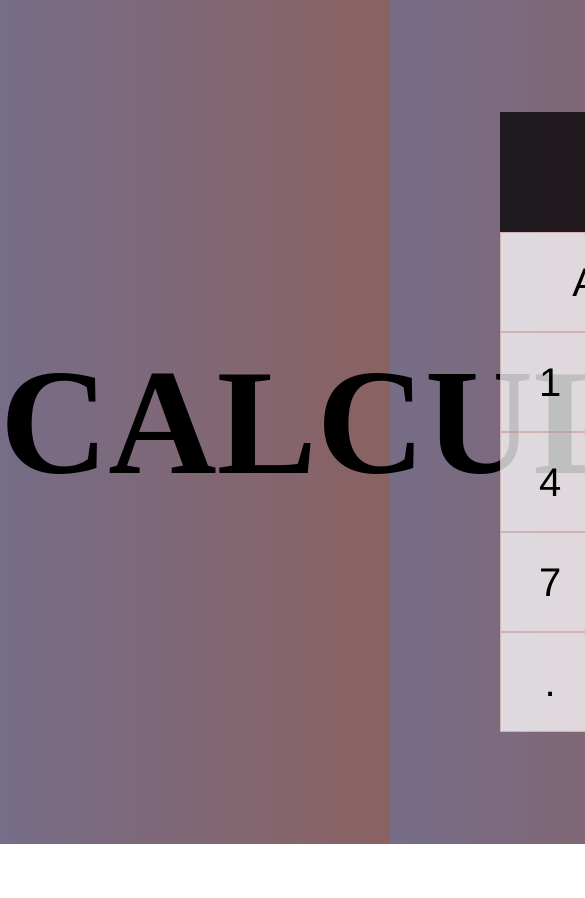
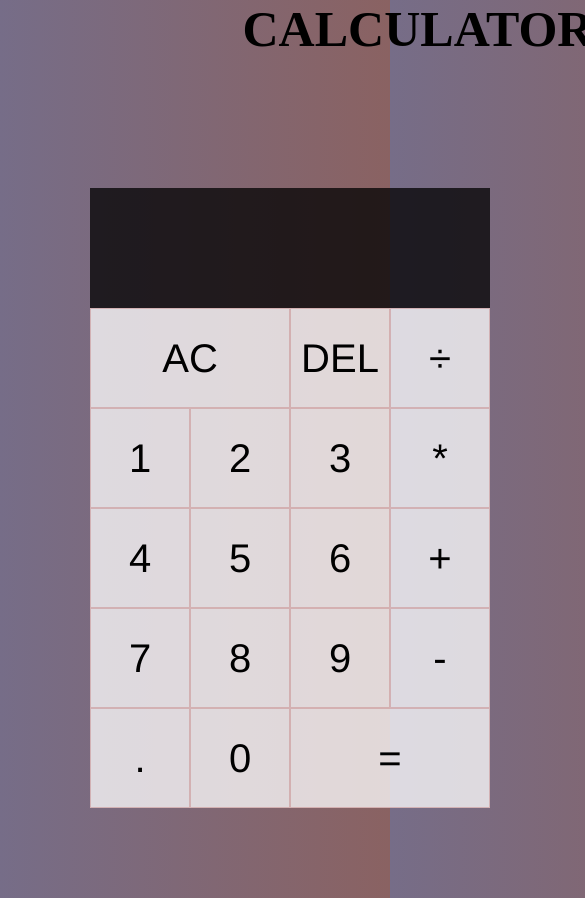
Before and after one commit to sayantan-1205/Calculator, a plain HTML site: page index.html in a window 390 px wide. Shown: the top 898 px of the page, 585 px wide, since content can reach past the window. Before the commit the page ends 844 px from the top, so only its background shows below. Drawn offline with Linux system fonts and the light colour scheme.

Commit message:
Update style.css

```diff
--- a/style.css
+++ b/style.css
@@ -8,32 +8,49 @@ body{
     margin:0;
     background: linear-gradient(to left,rgb(138, 98, 98),rgb(118, 109, 136));
 }
-.page{
 
-     display: flex;
-            justify-content:space-around;
-            align-items: center;
+.page {
+    display: flex;
+    justify-content: space-around;
+    align-items: center;
+    flex-wrap: wrap;
+    gap: 20px;
+}
 
+.name {
+    width: 50vw;
 
+    font-size:80px ;
+    font-weight: bolder;
+    text-align: center;
+    padding-left: 50px;
 }
-.name{
-    width: 500px;
-    font-size: 150px;
-    font-weight: bolder;
+
+.calculator-grid {
+    padding:90px;
+    display: grid;
+    justify-content: center;
+    align-content: center;
+    min-height: 100vh;
+    grid-template-columns: repeat(4, 100px);
+    grid-template-rows: minmax(120px, auto) repeat(5, 100px);
 }
-.calculator-grid{
-    display:grid;
-    justify-content: center;
-    align-content:center;
 
+@media (max-width: 768px) {
+    .page {
+        flex-direction: column;
+    }
 
-    min-height:100vh;
-    grid-template-columns: repeat(4,100px);
-    grid-template-rows: minmax(120px,auto)repeat(5,100px);
+    .name {
+        font-size: 50px;
+        margin-bottom: 20px;
+    }
 
+    .calculator-grid {
+        min-height: auto;
+    }
+}
 
-
-}
 .calculator-grid > button{
     cursor: pointer;
     font-size: 2.5rem;
```
